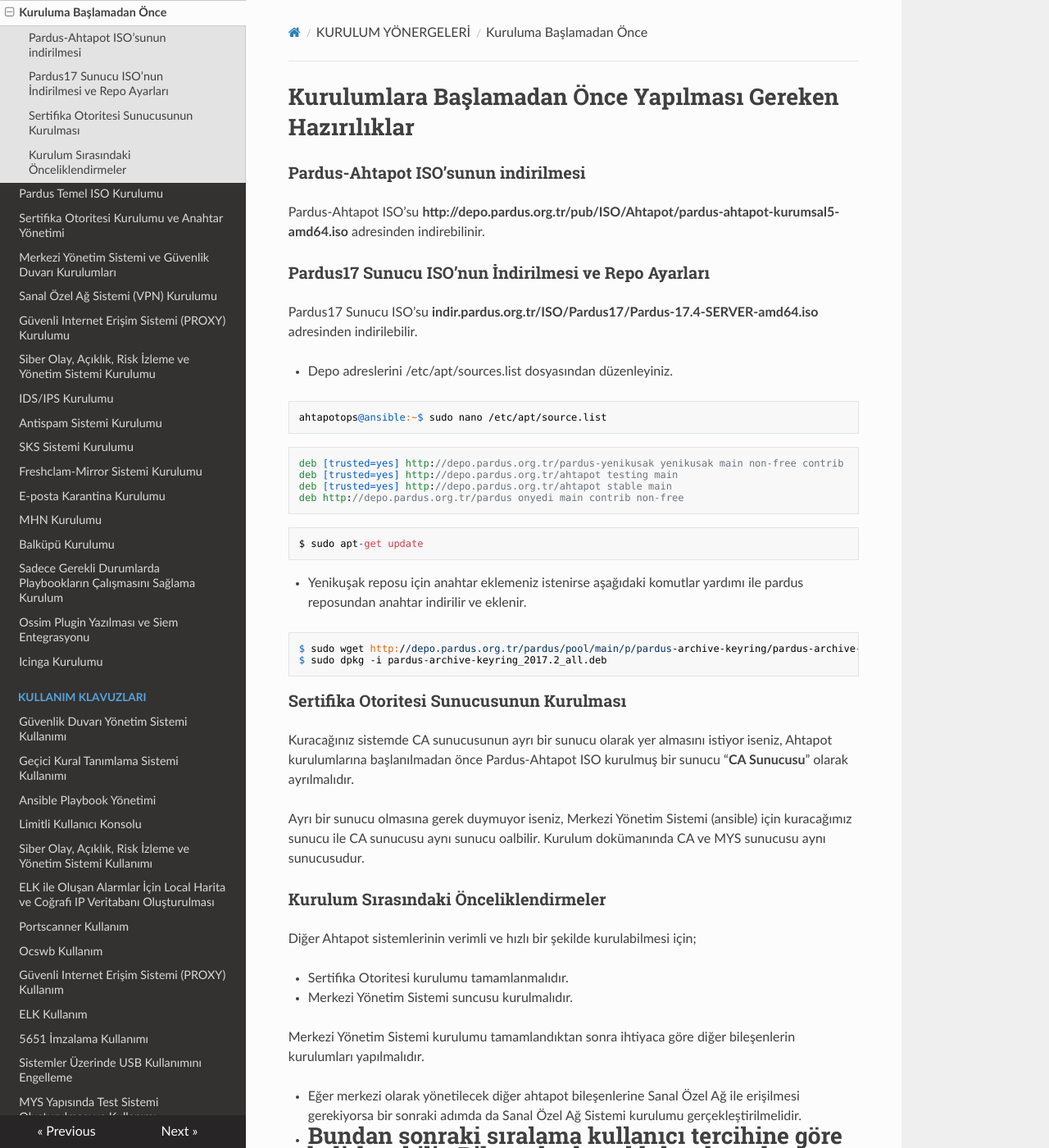
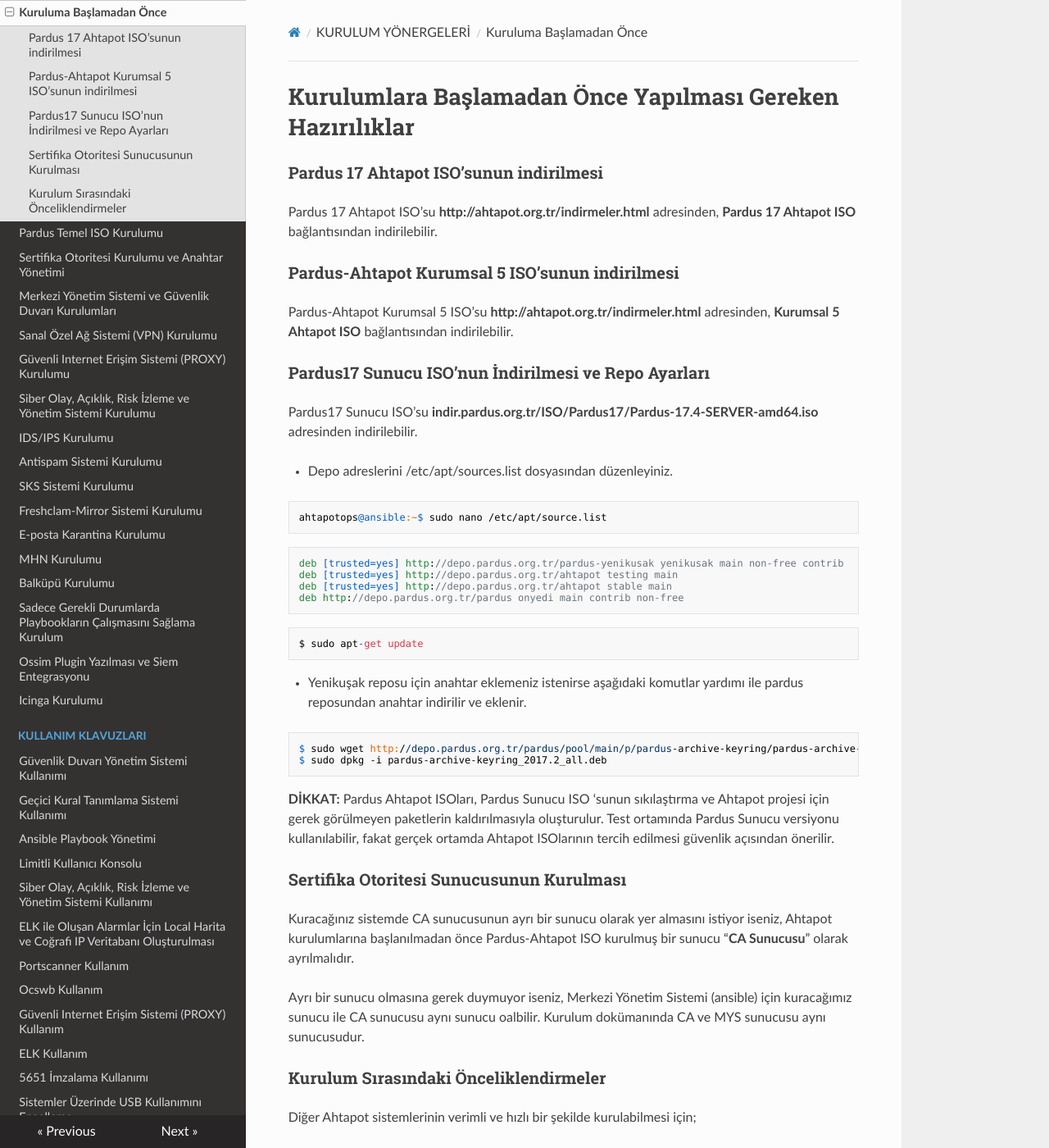
Before and after one commit to Pardus-Ahtapot/Dokumanlar, an MkDocs documentation site: the page built from docs/kurulum-yonergeleri/kurulum-oncesi.md, in a window 1280 px wide and 1400 px high. Shown: the whole window at 82% size. Built offline with MkDocs 1.6.1, drawn with Linux system fonts in a browser that asks for light colours; nearby versions of some CDN libraries; old or Windows-style settings are respelled for this version of MkDocs.

Commit message:
ahtapot iso adresleri düzeltildi
Pardus 17 Ahtapot ISO adresi eklendi

````diff
--- a/docs/kurulum-yonergeleri/kurulum-oncesi.md
+++ b/docs/kurulum-yonergeleri/kurulum-oncesi.md
@@ -1,8 +1,12 @@
 # Kurulumlara Başlamadan Önce Yapılması Gereken Hazırılıklar
 
-### Pardus-Ahtapot ISO'sunun indirilmesi
+### Pardus 17 Ahtapot ISO'sunun indirilmesi
 
-Pardus-Ahtapot ISO'su **http://depo.pardus.org.tr/pub/ISO/Ahtapot/pardus-ahtapot-kurumsal5-amd64.iso** adresinden indirebilinir.
+Pardus 17 Ahtapot ISO'su **http://ahtapot.org.tr/indirmeler.html** adresinden, 	**Pardus 17 Ahtapot ISO** bağlantısından indirilebilir.
+
+### Pardus-Ahtapot Kurumsal 5 ISO'sunun indirilmesi
+
+Pardus-Ahtapot Kurumsal 5 ISO'su **http://ahtapot.org.tr/indirmeler.html** adresinden, **Kurumsal 5 Ahtapot ISO** bağlantısından indirilebilir.
 
 ### Pardus17 Sunucu ISO'nun İndirilmesi ve Repo Ayarları
 
@@ -27,6 +31,9 @@ $ sudo apt-get update
 $ sudo wget http://depo.pardus.org.tr/pardus/pool/main/p/pardus-archive-keyring/pardus-archive-keyring_2017.2_all.deb
 $ sudo dpkg -i pardus-archive-keyring_2017.2_all.deb
 ```
+
+**DİKKAT:** Pardus Ahtapot ISOları, Pardus Sunucu ISO 'sunun sıkılaştırma ve Ahtapot projesi için gerek görülmeyen paketlerin kaldırılmasıyla oluşturulur. Test ortamında Pardus Sunucu versiyonu kullanılabilir, fakat gerçek ortamda Ahtapot ISOlarının tercih edilmesi güvenlik açısından önerilir.
+
 ### Sertifika Otoritesi Sunucusunun Kurulması
 
 Kuracağınız sistemde CA sunucusunun ayrı bir sunucu olarak yer almasını istiyor iseniz, Ahtapot kurulumlarına başlanılmadan önce Pardus-Ahtapot ISO kurulmuş bir sunucu "**CA Sunucusu**" olarak ayrılmalıdır.
````
